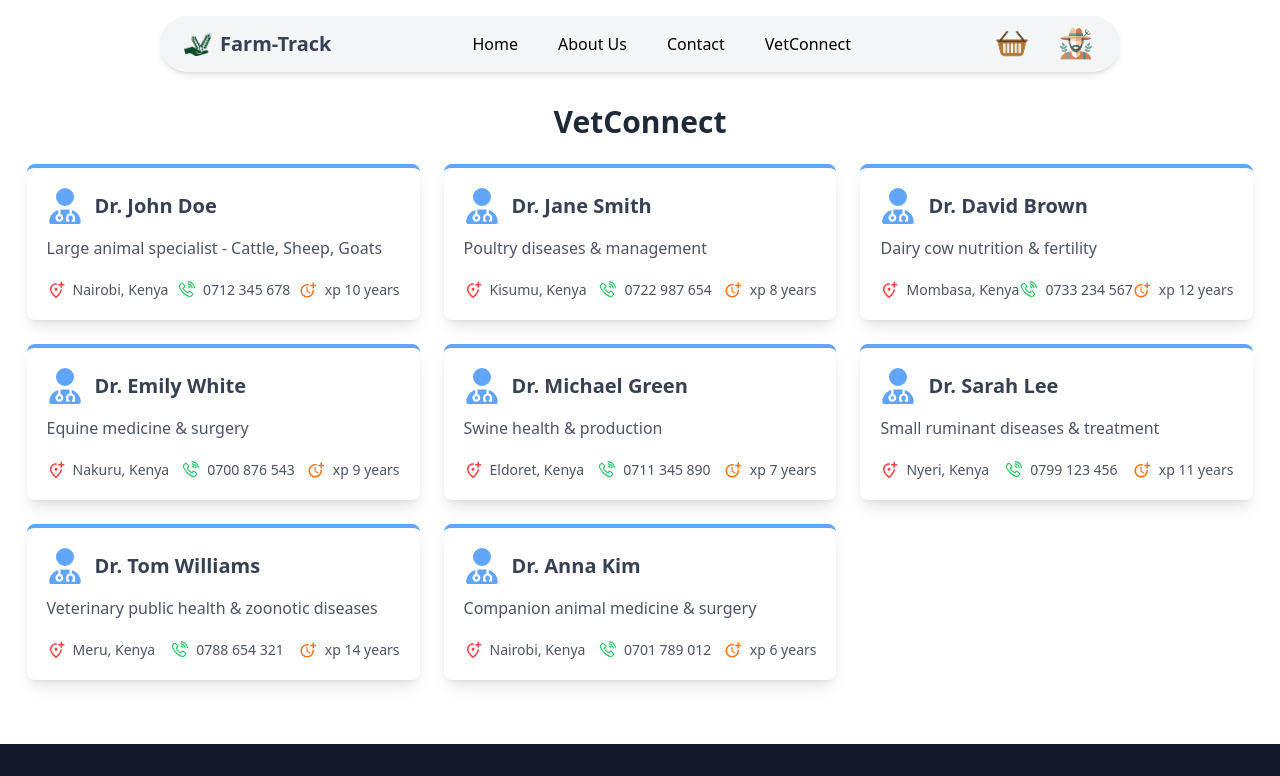
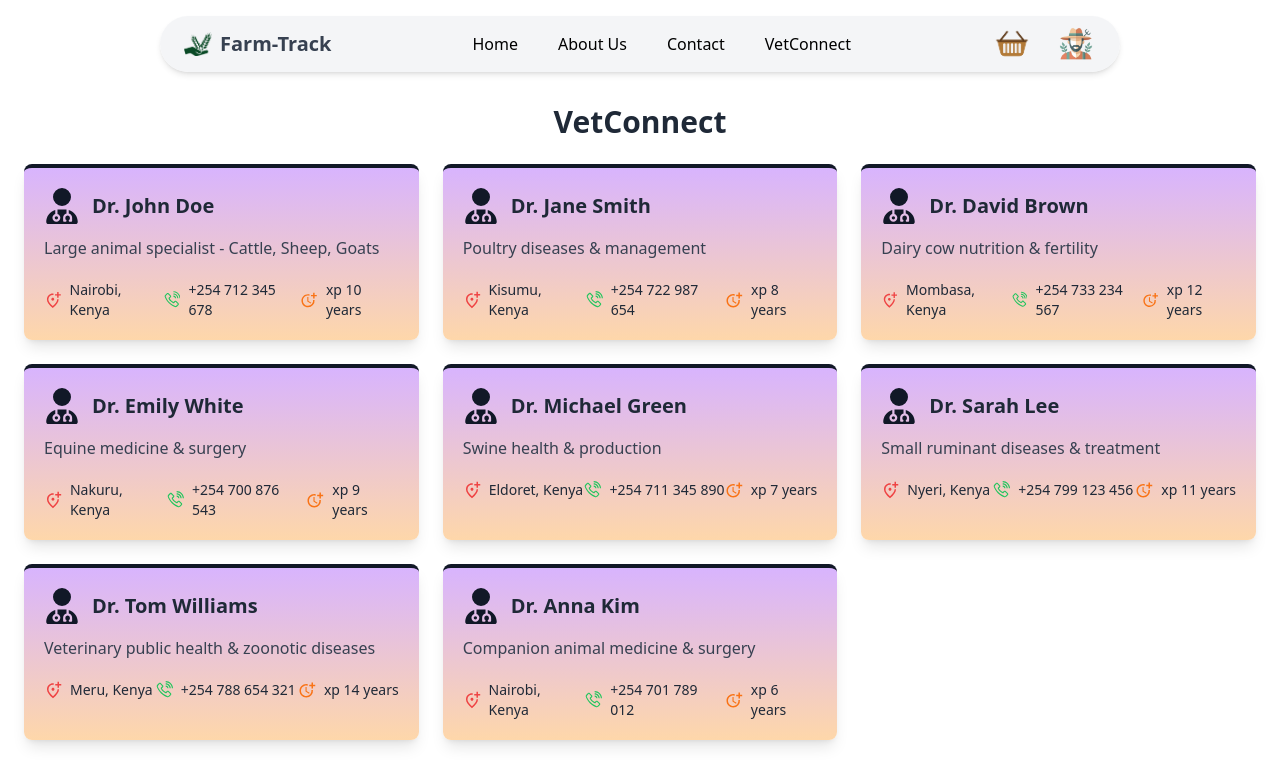
Before and after one commit to J-Bagonza/Farm-track, a React (Vite) app: page /vetconnect in a window 1280 px wide. Shown: the top 776 px of the page. Built offline with nearby package versions, Linux system fonts and the light colour scheme.

Commit message:
vet connect

```diff
--- a/src/pages/VetConnect.jsx
+++ b/src/pages/VetConnect.jsx
@@ -10,56 +10,56 @@ const doctors = [
     name: "Dr. John Doe",
     specialization: "Large animal specialist - Cattle, Sheep, Goats",
     location: "Nairobi, Kenya",
-    phone: "0712 345 678",
+    phone: "+254 712 345 678",
     experience: "xp 10 years",
   },
   {
     name: "Dr. Jane Smith",
     specialization: "Poultry diseases & management",
     location: "Kisumu, Kenya",
-    phone: "0722 987 654",
+    phone: "+254 722 987 654",
     experience: "xp 8 years",
   },
   {
     name: "Dr. David Brown",
     specialization: "Dairy cow nutrition & fertility",
     location: "Mombasa, Kenya",
-    phone: "0733 234 567",
+    phone: "+254 733 234 567",
     experience: "xp 12 years",
   },
   {
     name: "Dr. Emily White",
     specialization: "Equine medicine & surgery",
     location: "Nakuru, Kenya",
-    phone: "0700 876 543",
+    phone: "+254 700 876 543",
     experience: "xp 9 years",
   },
   {
     name: "Dr. Michael Green",
     specialization: "Swine health & production",
     location: "Eldoret, Kenya",
-    phone: "0711 345 890",
+    phone: "+254 711 345 890",
     experience: "xp 7 years",
   },
   {
     name: "Dr. Sarah Lee",
     specialization: "Small ruminant diseases & treatment",
     location: "Nyeri, Kenya",
-    phone: "0799 123 456",
+    phone: "+254 799 123 456",
     experience: "xp 11 years",
   },
   {
     name: "Dr. Tom Williams",
     specialization: "Veterinary public health & zoonotic diseases",
     location: "Meru, Kenya",
-    phone: "0788 654 321",
+    phone: "+254 788 654 321",
     experience: "xp 14 years",
   },
   {
     name: "Dr. Anna Kim",
     specialization: "Companion animal medicine & surgery",
     location: "Nairobi, Kenya",
-    phone: "0701 789 012",
+    phone: "+254 701 789 012",
     experience: "xp 6 years",
   },
 ];
@@ -74,17 +74,18 @@ const VetConnect = () => {
           {doctors.map((doctor, index) => (
             <motion.div
               key={index}
-              className="bg-white shadow-lg rounded-lg p-5 flex flex-col gap-3 border-t-4 border-blue-400"
+              className="relative bg-gradient-to-b from-purple-300 to-orange-200 shadow-lg rounded-lg p-5 flex flex-col gap-3 border-t-4 border-gray-900 overflow-hidden"
               initial={{ opacity: 0, y: 50 }}
               animate={{ opacity: 1, y: 0 }}
               transition={{ duration: 0.5, delay: index * 0.1 }}
+              whileHover={{ scale: 1.05, boxShadow: "0px 5px 20px rgba(0, 0, 0, 0.3)" }}
             >
               <div className="flex items-center gap-3">
-                <FaUserDoctor className="text-4xl text-blue-400" />
-                <h2 className="text-xl font-semibold text-gray-700">{doctor.name}</h2>
+                <FaUserDoctor className="text-4xl text-gray-900" />
+                <h2 className="text-xl font-semibold text-gray-800">{doctor.name}</h2>
               </div>
-              <p className="text-gray-600">{doctor.specialization}</p>
-              <div className="flex justify-between text-sm text-gray-600 mt-2">
+              <p className="text-gray-700">{doctor.specialization}</p>
+              <div className="flex justify-between text-sm text-gray-800 mt-2">
                 <div className="flex items-center gap-2">
                   <MdOutlineAddLocationAlt className="text-red-500 text-lg" />
                   <span>{doctor.location}</span>
```
